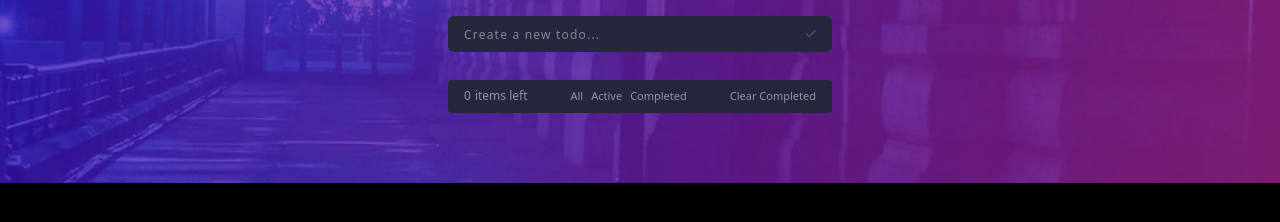
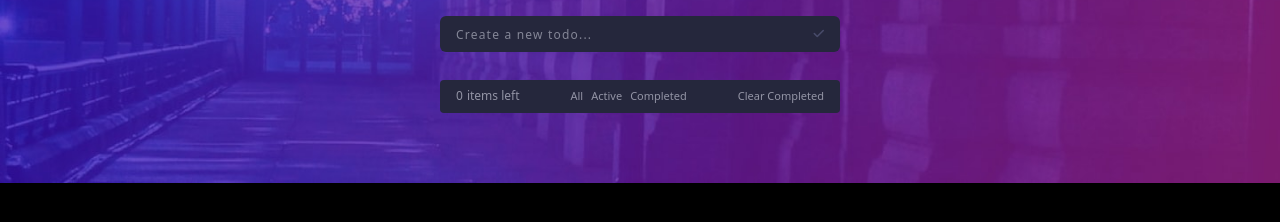
Before and after one commit to Dargham-ali/todo-app, a plain HTML site: page index.html in a window 1280 px wide. Shown: the part 84-306 px from the top of the page. Drawn offline with nearby package versions, Linux system fonts and the light colour scheme.

Commit message:
APDATE HTML FILE

```diff
--- a/index.html
+++ b/index.html
@@ -23,7 +23,7 @@
 
 <body>
   <div class="body bg-black w-screen h-screen bg-[url(images/bg-desktop-dark.jpg)] bg-no-repeat bg-contain">
-    <div class="project pt-11  w-[400px] mx-auto flex flex-col justify-start items-center">
+    <div class="project pt-11 w-90 md:w-[400px]  mx-auto flex flex-col justify-start items-center">
 
       <div class="todo  w-full flex justify-between items-center ">
         <h2 class="text-white uppercase font-medium text-3xl tracking-[10px]">to do</h2>
@@ -33,7 +33,7 @@
 
 
 
-      <div class="mid relative flex justify-start items-center w-96 py-2 bg-[hsl(235,24%,19%)] pl-2 rounded-md mt-5">
+      <div class="mid relative flex justify-start items-center w-full py-2 bg-[hsl(235,24%,19%)] pl-2 rounded-md mt-5">
         <input
           class="new-todo text-[hsl(236,33%,92%)] w-96 text-sm ml-2 outline-none placeholder:font-light placeholder:text-xs placeholder:tracking-widest"
           type="text" placeholder="Create a new todo...">
@@ -49,7 +49,7 @@
       </div>
 
       <div
-        class=" statis flex justify-between items-center bg-[hsl(235,24%,19%)]  text-[hsl(236,9%,61%)] w-96 py-2 px-4 text-[11px] rounded-sm">
+        class=" statis flex justify-between items-center bg-[hsl(235,24%,19%)]  text-[hsl(236,9%,61%)] w-full py-2 px-4 text-[11px] rounded-sm">
         <p class="text-xs transition hover:text-[hsl(220,98%,61%)]"><span class="num mr-1">0</span>items left</p>
         <div class="flex justify-between">
           <p class=" hover:text-[hsl(220,98%,61%)] transition cursor-pointer ">All</p>
```
Also changed, not shown: js/script.js (line endings or trailing spaces).
